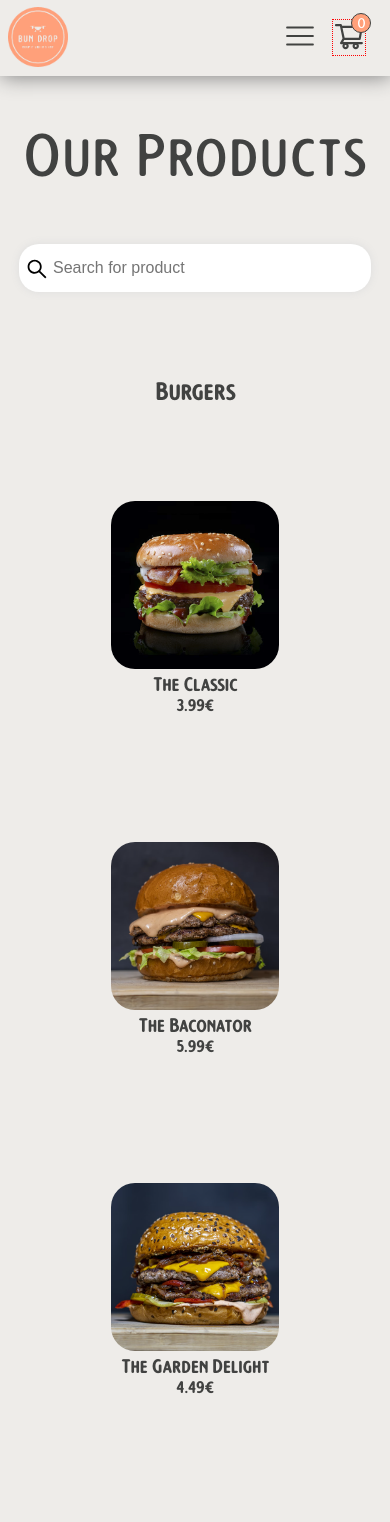
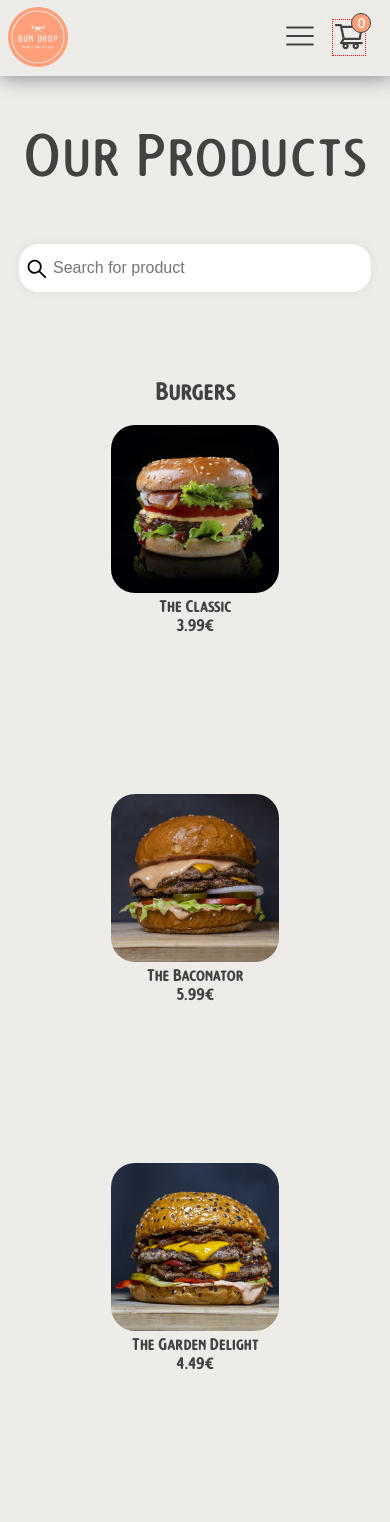
Before and after one commit to JakubMichalski98/bun-drop, a React (Vite) app: page /menu in a window 390 px wide. Shown: the top 1522 px of the page. Built offline with nearby package versions, Linux system fonts and the light colour scheme; data requests are answered from the project's data file; the HTML template or start-up script is replaced by a standard one.

Commit message:
Responsive ProductLists

```diff
--- a/src/components/product_card/ProductCard.module.css
+++ b/src/components/product_card/ProductCard.module.css
@@ -27,6 +27,7 @@
 }
 
 .textcontainer {
+    max-width: 10rem;
     margin-left: 6px;
 }
 
@@ -37,10 +38,14 @@
     }
 }
 
-@media screen and (min-width: 992px) {
-    .productcard img {
-        height: 240px;
-        width: 240px;
+@media screen and (max-width: 992px) {
+    /* .productcard img {
+        height: 120px;
+        width: 120px;
+    } */
+
+    .productcard h3 {
+        font-size: 1rem;
     }
 }
 
--- a/src/components/product_list/ProductList.module.css
+++ b/src/components/product_list/ProductList.module.css
@@ -18,14 +18,12 @@
 
 .productlist {
     gap: 8rem;
-    margin-top: 6rem;
     display: grid;
     grid-template-columns: repeat(3, 1fr);
 }
 
 @media screen and (max-width: 992px) {
     .productlist {
-        gap: 6rem;
         grid-template-columns: repeat(3, 1fr);
     }
 }
```
Also changed, not shown: src/components/pages/Menu.jsx (+6 -4 lines).
